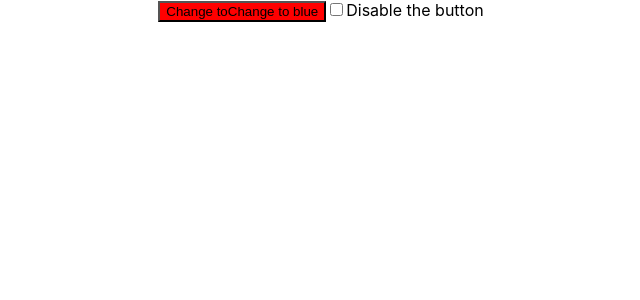
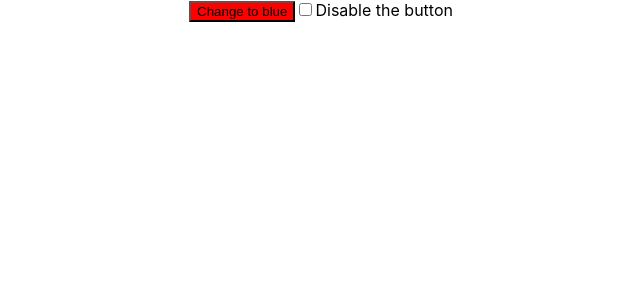
Before and after one commit to just-be-weird/react-testing-library-reference, a React (Create React App) app: page / in a window 1280 px wide. Shown: the top 300 px of the page, without its empty margins (319-959 px from the left). Built offline with nearby package versions, Linux system fonts and the light colour scheme.

Commit message:
Adds disable checkbox state linked button color

```diff
--- a/src/App.js
+++ b/src/App.js
@@ -7,9 +7,9 @@ function App() {
   const [checked, setChecked] = useState(false);
   return (
     <div className="App">
-      <button disabled={checked} style={{backgroundColor: color}}
+      <button disabled={checked} style={{backgroundColor: checked ? 'gray' : color}}
               onClick={() => setColor(color === 'red' ? 'blue' : 'red')}>Change to
-        {color === 'red' ? 'Change to blue' : 'Change to red'}
+        {' '}{color === 'red' ? 'blue' : 'red'}
       </button>
       <input
         aria-checked={checked}
```
Also changed, not shown: 1 other file (tests, documents, lock files or other folders).
